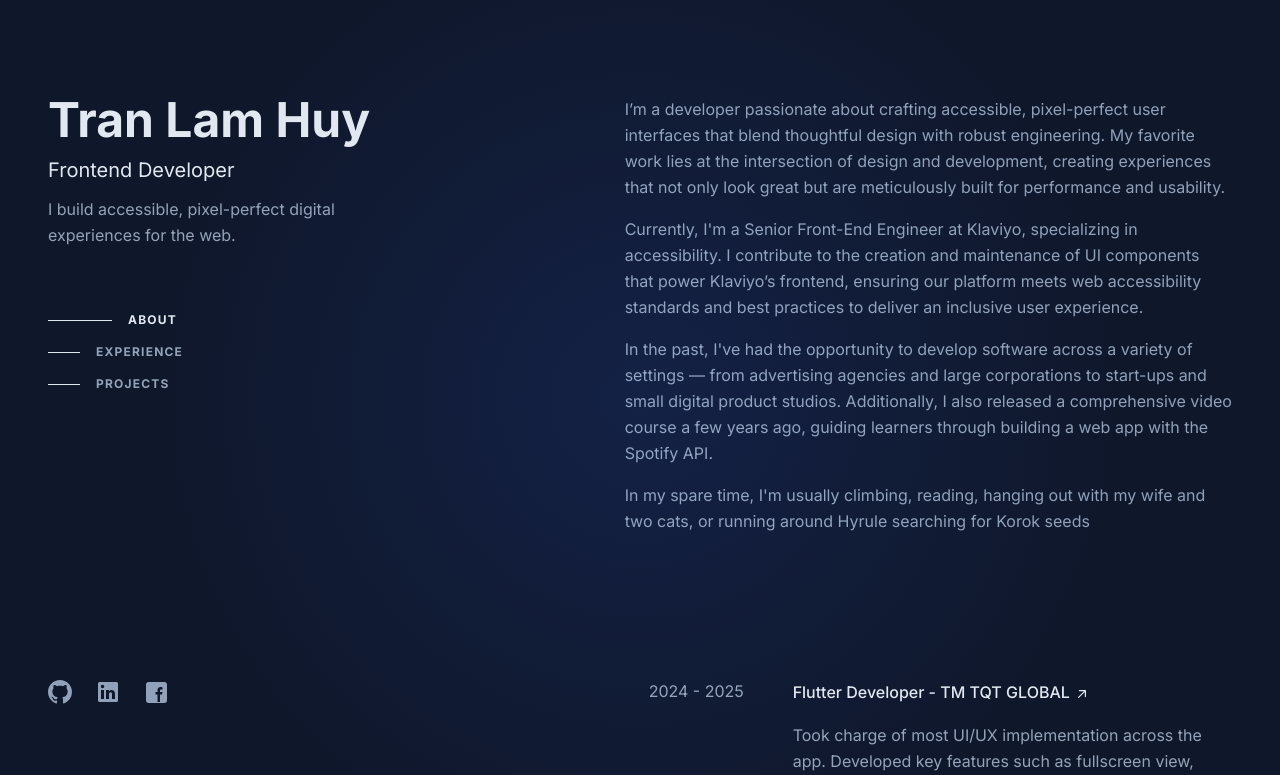
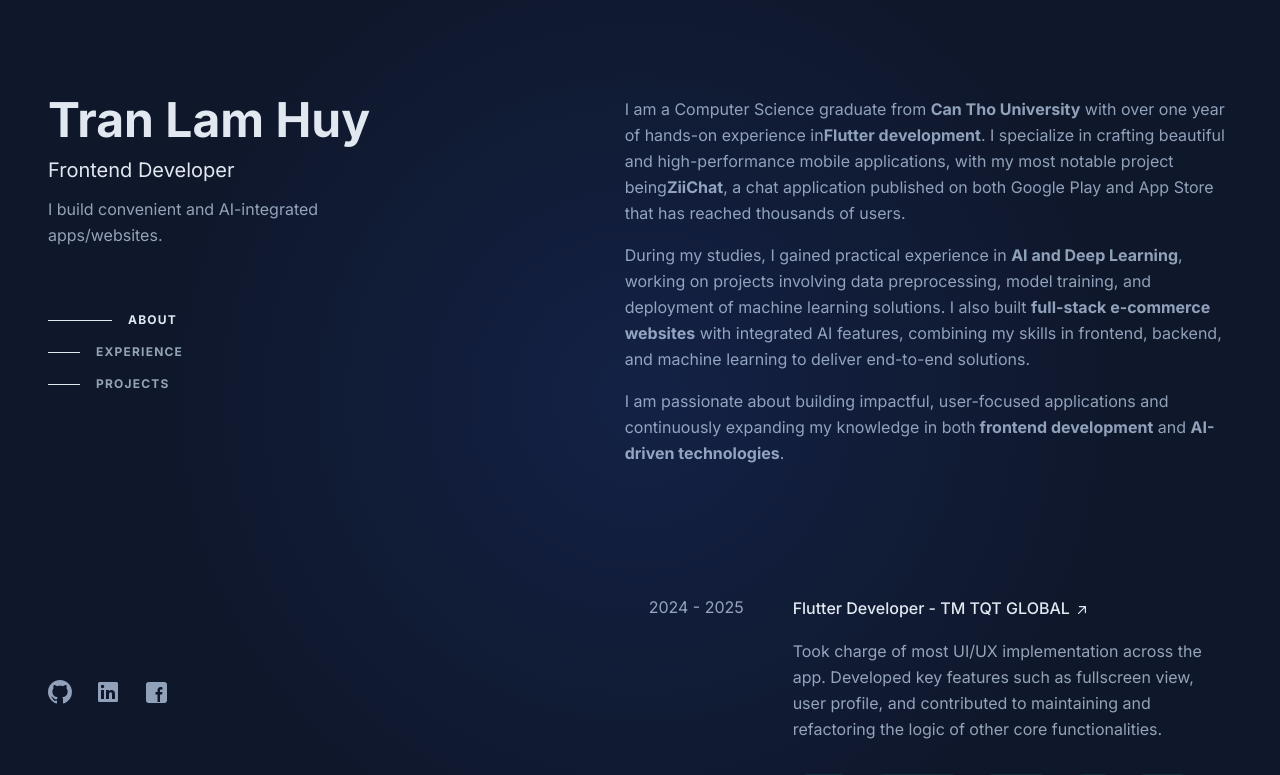
Before and after one commit to TranLamHuyB2017044/my-portfolio-nextjs, a Next.js app: page / in a window 1280 px wide. Shown: the top 775 px of the page. Built offline with nearby package versions, Linux system fonts and the light colour scheme.

Commit message:
Update profile content and section visibility logic

```diff
--- a/app/components/Header.tsx
+++ b/app/components/Header.tsx
@@ -46,7 +46,7 @@
                         Frontend Developer
                     </h2>
                     <p className='mt-3 text-base-2 max-w-xs'>
-                        I build accessible, pixel-perfect digital experiences for the web.
+                        I build convenient and AI-integrated apps/websites.
                     </p>
                 </section>
 
--- a/app/components/Objective.tsx
+++ b/app/components/Objective.tsx
@@ -4,17 +4,22 @@
     return (
         <div>
             <p className='mb-4'>
-                I’m a developer passionate about crafting accessible, pixel-perfect user interfaces that blend thoughtful design with robust engineering. My favorite work lies at the intersection of design and development, creating experiences that not only look great but are meticulously built for performance and usability.
+                I am a Computer Science graduate from <b>Can Tho University</b> with over one year of hands-on experience in
+                <b>Flutter development</b>. I specialize in crafting beautiful and high-performance mobile applications, with my most notable project being
+                <b>ZiiChat</b>, a chat application published on both Google Play and App Store that has reached thousands of users.
             </p>
+
             <p className='mb-4'>
-                Currently, I&apos;m a Senior Front-End Engineer at Klaviyo, specializing in accessibility. I contribute to the creation and maintenance of UI components that power Klaviyo’s frontend, ensuring our platform meets web accessibility standards and best practices to deliver an inclusive user experience.
+                During my studies, I gained practical experience in <b>AI and Deep Learning</b>, working on projects involving data preprocessing,
+                model training, and deployment of machine learning solutions. I also built <b>full-stack e-commerce websites</b> with integrated AI features,
+                combining my skills in frontend, backend, and machine learning to deliver end-to-end solutions.
             </p>
+
             <p className='mb-4'>
-                In the past, I&apos;ve had the opportunity to develop software across a variety of settings — from advertising agencies and large corporations to start-ups and small digital product studios. Additionally, I also released a comprehensive video course a few years ago, guiding learners through building a web app with the Spotify API.
+                I am passionate about building impactful, user-focused applications and continuously expanding my knowledge in both
+                <b> frontend development</b> and <b>AI-driven technologies</b>.
             </p>
-            <p className='mb-4'>
-                In my spare time, I&apos;m usually climbing, reading, hanging out with my wife and two cats, or running around Hyrule searching for Korok seeds
-            </p>
+
         </div>
 
     )
--- a/app/page.tsx
+++ b/app/page.tsx
@@ -33,26 +33,27 @@
   };
 
   useEffect(() => {
+    const ratios = new Array(sectionRefs.length).fill(0);
+
     const observer = new IntersectionObserver(
       (entries) => {
         if (isScrollingByClick) return;
 
-        const visibleSection = entries.reduce((max, entry) => {
-          return entry.intersectionRatio > max.intersectionRatio ? entry : max;
-        }, entries[0]);
+        entries.forEach((entry) => {
+          const index = sectionRefs.findIndex((ref) => ref.current === entry.target);
+          if (index !== -1) {
+            ratios[index] = entry.intersectionRatio;
+          }
+        });
 
-        if (visibleSection && visibleSection.target) {
-          const index = sectionRefs.findIndex(
-            (ref) => ref.current === visibleSection.target
-          );
-          if (index !== -1) {
-            setActiveIndex(index);
-          }
+        const maxRatio = Math.max(...ratios);
+        const mostVisibleIndex = ratios.indexOf(maxRatio);
+
+        if (mostVisibleIndex !== -1) {
+          setActiveIndex(mostVisibleIndex);
         }
       },
-      {
-        threshold: 0.5,
-      }
+      { threshold: [0, 0.25, 0.5, 0.75, 1] }
     );
 
     sectionRefs.forEach((ref) => {
@@ -60,7 +61,8 @@
     });
 
     return () => observer.disconnect();
-  }, [isScrollingByClick]);
+  }, [isScrollingByClick, sectionRefs]);
+
 
 
   return (
@@ -71,13 +73,13 @@
           <section
             ref={sectionRefs[0]}
             id="about"
-            className="mb-16 scroll-mt-16 lg:scroll-mt-24"
+            className=" scroll-mt-16 lg:scroll-mt-24"
           >
             <SectionButton text="About" />
             <Objective />
           </section>
 
-          <section ref={sectionRefs[1]} id="experience" className="mt-12">
+          <section ref={sectionRefs[1]} id="experience" className="pt-24">
             <SectionButton text="Experience" />
             <Experience />
           </section>
```
